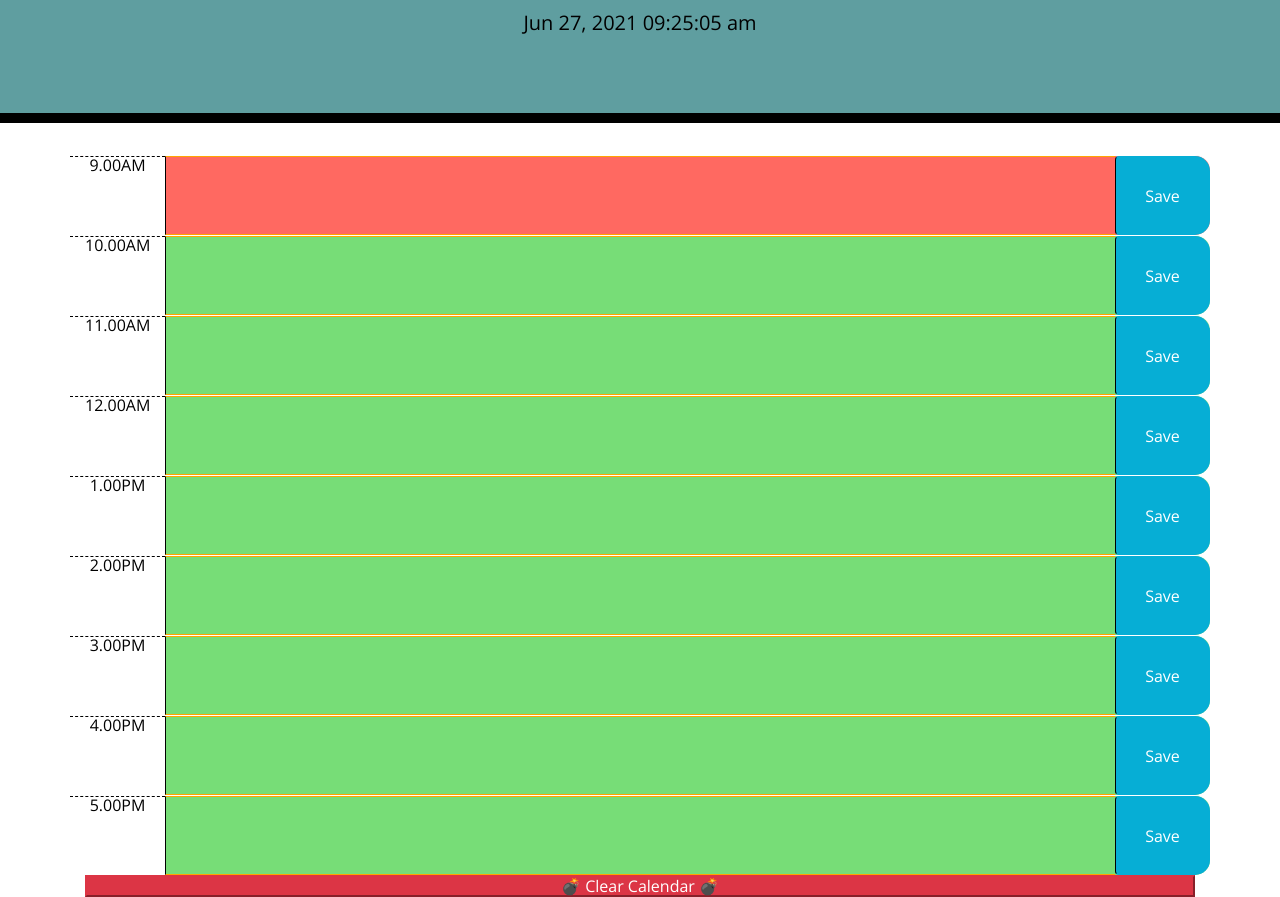
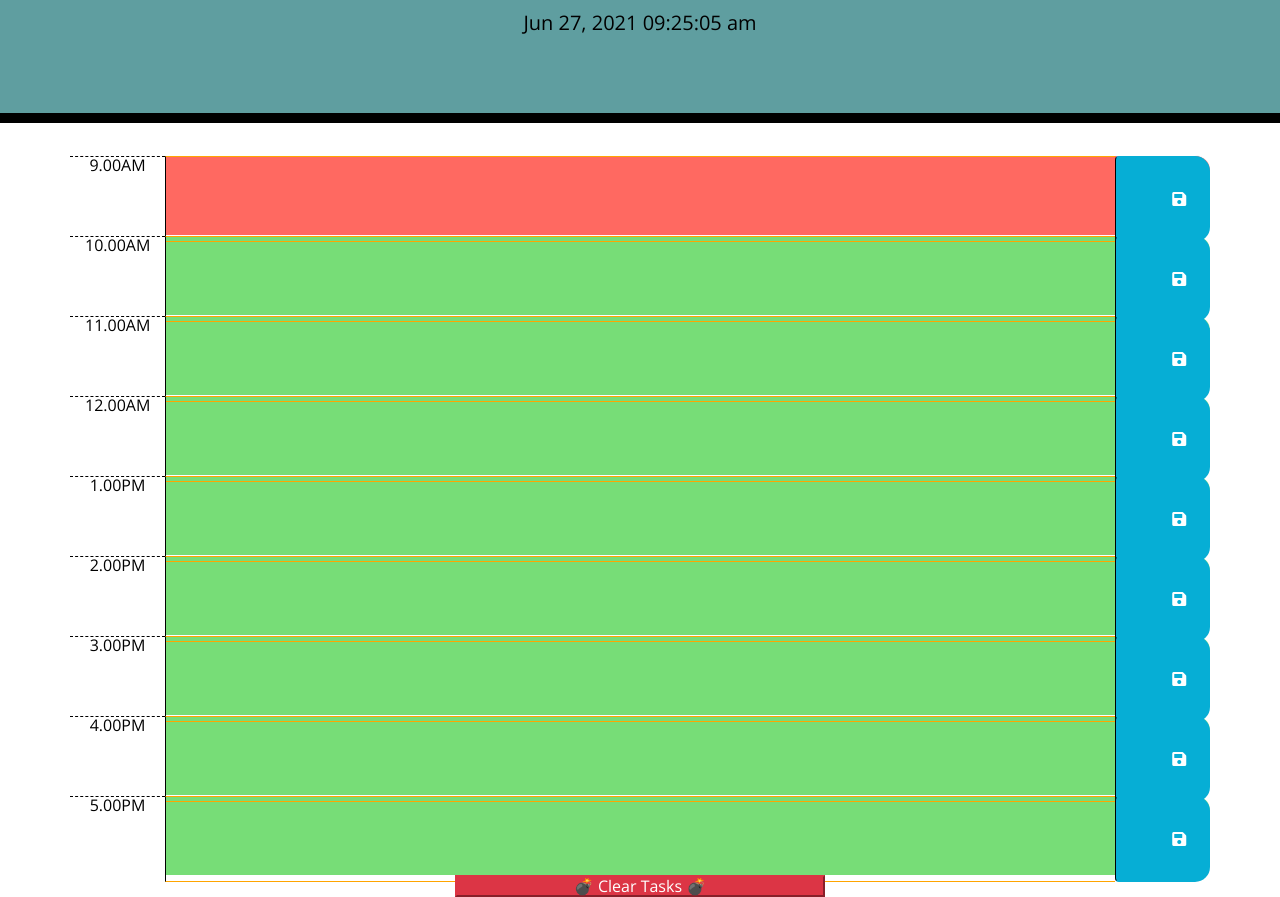
Before and after one commit to SimonMSelvadurai/Work-Day-Planner, a plain HTML site: page index.html in a window 1280 px wide. Shown: the part 181-1078 px from the top of the page. Drawn offline with nearby package versions, Linux system fonts and the light colour scheme.

Commit message:
code cleanup

```diff
--- a/index.html
+++ b/index.html
@@ -1,25 +1,16 @@
 <!DOCTYPE html>
 <html lang="en">
+
 <head>
   <meta charset="UTF-8" />
   <meta name="viewport" content="width=device-width, initial-scale=1.0" />
   <meta http-equiv="X-UA-Compatible" content="ie=edge" />
-    <link
-      rel="stylesheet"
-      href="https://stackpath.bootstrapcdn.com/bootstrap/4.3.1/css/bootstrap.min.css"
-    />
-    <link
-      rel="stylesheet"
-      href="https://use.fontawesome.com/releases/v5.8.1/css/all.css"
-      integrity="sha384-50oBUHEmvpQ+1lW4y57PTFmhCaXp0ML5d60M1M7uH2+nqUivzIebhndOJK28anvf"
-      crossorigin="anonymous"
-    />
-    <link
-      href="https://fonts.googleapis.com/css?family=Open+Sans&display=swap"
-      rel="stylesheet"
-    />
+  <link rel="stylesheet" href="https://stackpath.bootstrapcdn.com/bootstrap/4.3.1/css/bootstrap.min.css" />
+  <link rel="stylesheet" href="https://use.fontawesome.com/releases/v5.8.1/css/all.css"
+    integrity="sha384-50oBUHEmvpQ+1lW4y57PTFmhCaXp0ML5d60M1M7uH2+nqUivzIebhndOJK28anvf" crossorigin="anonymous" />
+  <link href="https://fonts.googleapis.com/css?family=Open+Sans&display=swap" rel="stylesheet" />
   <link rel="stylesheet" href="./assets/css/style.css" />
-    <title>Work Day Scheduler</title>
+  <title>Work Day Scheduler App</title>
 </head>
 
 <body>
@@ -29,65 +20,81 @@
     <p id="currentDay" class="lead"></p>
   </header>
   <div class="container">
-      <!-- Timeblocks go here -->
     <div id="9AM" class="row time-block">
       <div class="col-md-1 hour">9.00AM</div>
       <textarea class="col-md-10 description"></textarea>
-        <button class="btn saveBtn col-md-1">Save</button>
+      <button class="btn saveBtn col-md-1">
+        <i class="fas fa-save"></i>
+      </button>
     </div>
 
     <div id="10AM" class="row time-block">
       <div class="col-md-1 hour">10.00AM</div>
       <textarea class="col-md-10 description"></textarea>
-        <button class="btn saveBtn col-md-1">Save</button>
+      <button class="btn saveBtn col-md-1">
+        <i class="fas fa-save"></i>
+      </button>
     </div>
     <div id="11AM" class="row time-block">
       <div class="col-md-1 hour">11.00AM</div>
       <textarea class="col-md-10 description"></textarea>
-        <button class="btn saveBtn col-md-1">Save</button>
+      <button class="btn saveBtn col-md-1">
+        <i class="fas fa-save"></i>
+      </button>
     </div>
     <div id="12PM" class="row time-block">
       <div class="col-md-1 hour">12.00AM</div>
       <textarea class="col-md-10 description"></textarea>
-        <button data-time="1" class="btn saveBtn col-md-1">Save</button>
+      <button class="btn saveBtn col-md-1">
+        <i class="fas fa-save"></i>
+      </button>
     </div>
     <div id="13PM" class="row time-block">
       <div class="col-md-1 hour">1.00PM</div>
       <textarea class="col-md-10 description"></textarea>
-        <button data-time="1" class="btn saveBtn col-md-1">Save</button>
+      <button class="btn saveBtn col-md-1">
+        <i class="fas fa-save"></i>
+      </button>
     </div>
     <div id="14PM" class="row time-block">
       <div class="col-md-1 hour">2.00PM</div>
       <textarea class="col-md-10 description"></textarea>
-        <button data-time="1" class="btn saveBtn col-md-1">Save</button>
+      <button class="btn saveBtn col-md-1">
+        <i class="fas fa-save"></i>
+      </button>
     </div>
 
     <div id="15PM" class="row time-block">
       <div class="col-md-1 hour">3.00PM</div>
       <textarea class="col-md-10 description"></textarea>
-        <button data-time="1" class="btn saveBtn col-md-1">Save</button>
+      <button class="btn saveBtn col-md-1">
+        <i class="fas fa-save"></i>
+      </button>
     </div>
     <div id="16PM" class="row time-block">
       <div class="col-md-1 hour">4.00PM</div>
       <textarea class="col-md-10 description"></textarea>
-        <button data-time="1" class="btn saveBtn col-md-1">Save</button>
+      <button class="btn saveBtn col-md-1">
+        <i class="fas fa-save"></i>
+      </button>
     </div>
     <div id="17PM" class="row time-block">
       <div class="col-md-1 hour">5.00PM</div>
       <textarea class="col-md-10 description"></textarea>
-        <button data-time="1" class="btn saveBtn col-md-1">Save</button>
+      <button class="btn saveBtn col-md-1">
+        <i class="fas fa-save"></i>
+      </button>
     </div>
 
-      <!-- <div id="9" class="row time-block">
-        <div class="col-md-1 hour">9:00AM</div>
-        <textarea class="col-md-10 description"></textarea>
-        <button class="btn btn saveBtn col-md-1 col-md-1">💾</button>
-      </div> -->
-      <button class="clearBtn btn-danger col">💣 Clear Calendar 💣</button>
+    <div class="text-center">
+      <button class="clearBtn btn-danger col-md-4">
+        💣 Clear Tasks 💣
+      </button>
     </div>
 
     <script src="https://cdnjs.cloudflare.com/ajax/libs/jquery/3.2.1/jquery.min.js"></script>
     <script src="https://cdnjs.cloudflare.com/ajax/libs/moment.js/2.24.0/moment.min.js"></script>
     <script src="./assets/js/script.js"></script>
 </body>
+
 </html>
```
Lines whose indentation alone changed are shown as unchanged.
